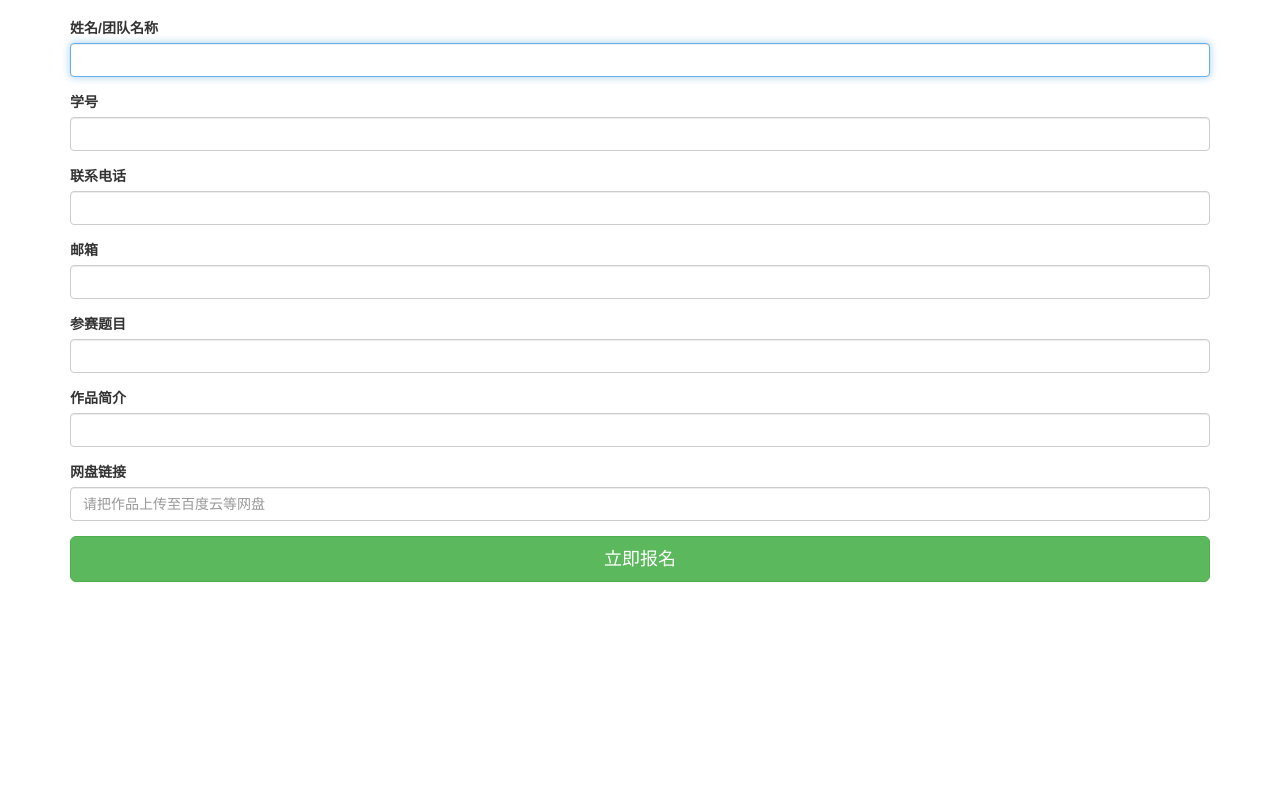
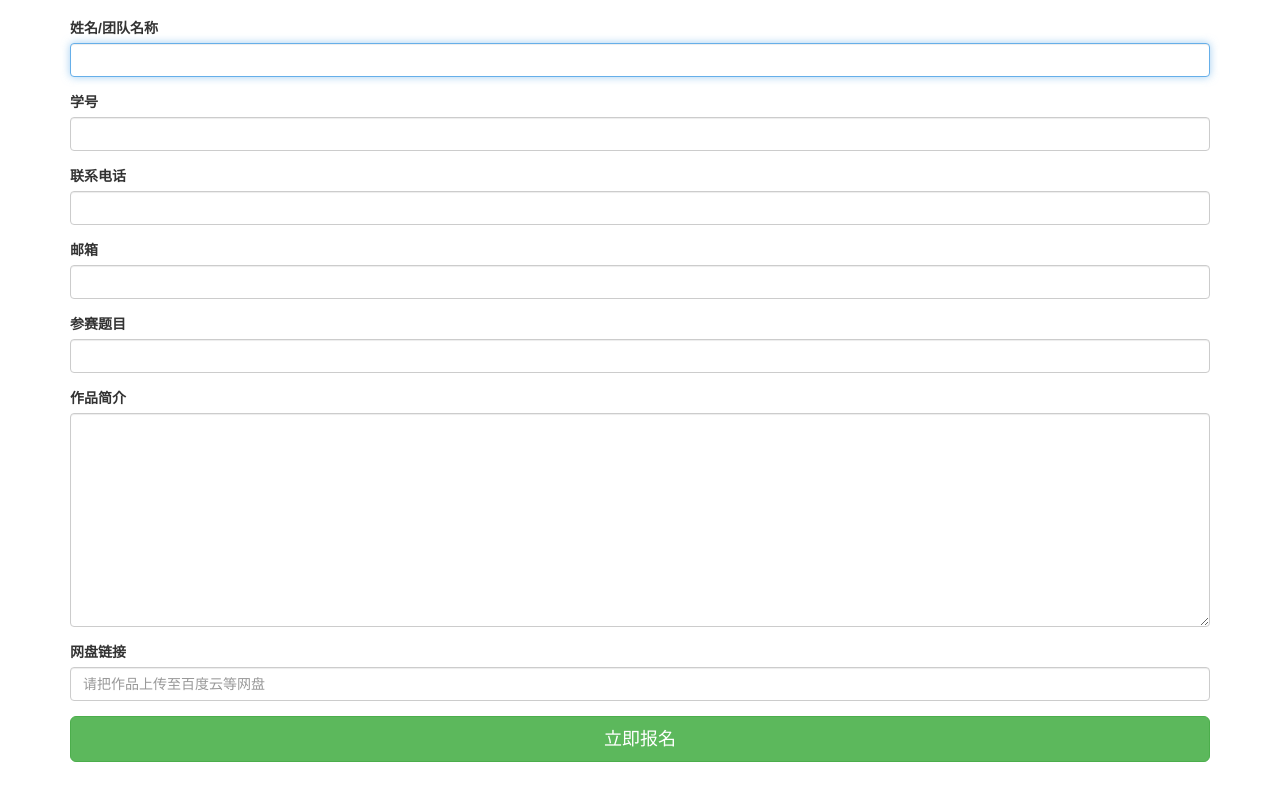
Before and after one commit to LuXuanqing/food-energy-activity-entry, a website: page public/food-energy/entry.html in a window 1280 px wide. Shown: the part 102-900 px from the top of the page. Before the commit the page ends 800 px from the top, so only its background shows below. Drawn offline with nearby package versions, Linux system fonts and the light colour scheme.

Commit message:
作品简介改成了textarea

```diff
--- a/public/food-energy/entry.html
+++ b/public/food-energy/entry.html
@@ -36,7 +36,7 @@
       </div>
       <div class="form-group">
         <label for="input-desc">作品简介</label>
-        <input type="textarea" class="form-control" id="input-desc" name="entry[desc]">
+          <textarea class="form-control" name="name="entry[desc]"" id="input-desc" cols="30" rows="10"></textarea>
       </div>
       <div class="form-group">
         <label for="input-netpan">网盘链接</label>
```
